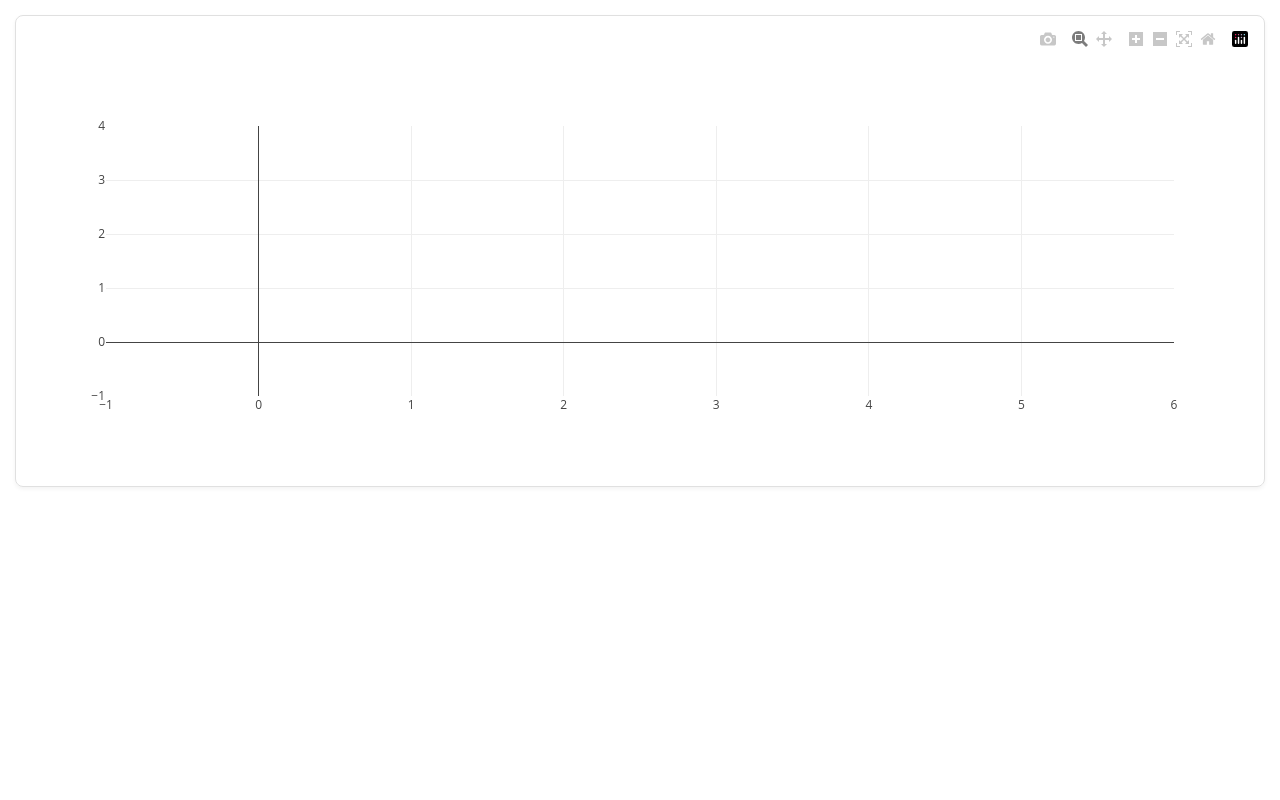
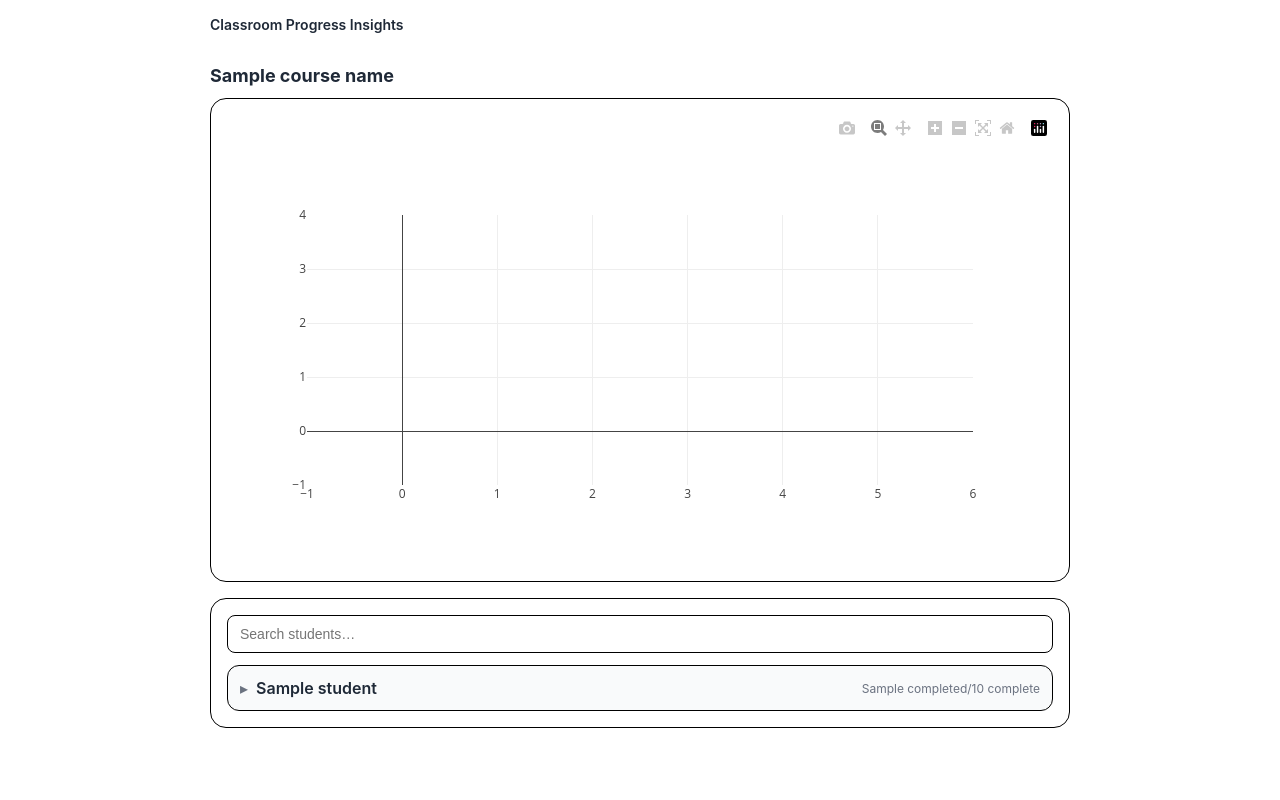
Before and after one commit to enopieastcobb/classroom-dashboard, a FastAPI app: template templates/dashboard.html in a window 1280 px wide. Run offline with FastAPI, Linux system fonts and the light colour scheme; the template is opened without the code that fills it: most values are stand-ins (such as "Sample title", 1, 10 or a date in 2020); some libraries are stand-ins or nearby versions.

Commit message:
Add missing login and course picker templates, port dashboard UI
login.html and course_picker.html were referenced by main.py but never
committed, so /launch and the no-courseId path of /dashboard crashed
with TemplateNotFound. Added both, plus a shared base.html for
consistent styling.

Rebuilt dashboard.html with a searchable, expandable per-student roster
(ported from enopi-fic-pwa's App.jsx card/search pattern) alongside the
existing heatmap. main.py now groups submission records by student and
extracts assignment due dates so the cards can show completion, score,
and overdue status per assignment.

```diff
--- a/main.py
+++ b/main.py
@@ -16,6 +16,8 @@
 import os
 import secrets
 import logging
+from collections import defaultdict
+from datetime import date
 from typing import List, Dict, Any
 
 # Configure logging
@@ -120,20 +122,32 @@
 class DataProcessor:
     """Pure logic for transforming API responses into flat records."""
     @staticmethod
+    def _format_due_date(meta: Dict[str, Any]) -> str | None:
+        due = meta.get('dueDate')
+        if not due or not all(k in due for k in ('year', 'month', 'day')):
+            return None
+        return f"{due['year']:04d}-{due['month']:02d}-{due['day']:02d}"
+
+    @staticmethod
     def process_submission_batch_item(response: Dict[str, Any], meta: Dict[str, Any], roster: Dict[str, str]) -> List[Dict[str, Any]]:
         submissions = response.get('studentSubmissions', [])
         records = []
+        due_str = DataProcessor._format_due_date(meta)
+        today_str = date.today().isoformat()
         for sub in submissions:
             score = sub.get('assignedGrade')
             max_pts = meta.get('maxPoints')
+            completed = sub.get('state') in ['TURNED_IN', 'GRADED']
             records.append({
                 "Student": roster.get(sub.get('userId'), "External Student"),
                 "Assignment": meta.get('title'),
-                "Completed": 1 if sub.get('state') in ['TURNED_IN', 'GRADED'] else 0,
+                "Completed": 1 if completed else 0,
                 "Status": sub.get('state', 'NEW'),
                 "Score": score,
                 "Max Points": max_pts,
-                "Grade %": (float(score) / max_pts * 100) if score is not None and max_pts else 0
+                "Grade %": (float(score) / max_pts * 100) if score is not None and max_pts else 0,
+                "Due": due_str,
+                "Overdue": bool(due_str and not completed and due_str < today_str),
             })
         return records
 
@@ -275,7 +289,7 @@
         assignments = classroom_svc.get_coursework(course_id)
 
         if not assignments:
-            return templates.TemplateResponse("dashboard.html", {"request": request, "course_name": course_name, "chart_json": None, "chart_html": "<p>No assignments found for this class.</p>"})
+            return templates.TemplateResponse("dashboard.html", {"request": request, "course_name": course_name, "chart_json": None, "chart_html": "<p>No assignments found for this class.</p>", "roster": []})
 
         processed_records = classroom_svc.get_submissions_batch(course_id, assignments, student_roster)
 
@@ -299,8 +313,23 @@
             fig.update_layout(height=600, margin=dict(l=150))
             fig.update_xaxes(side="top")
             chart_json = fig.to_json()
+
+            # Group into a per-student roster for the detailed, expandable card view
+            student_map: Dict[str, List[Dict[str, Any]]] = defaultdict(list)
+            for record in processed_records:
+                student_map[record["Student"]].append(record)
+            roster = [
+                {
+                    "name": name,
+                    "completed": sum(1 for a in items if a["Completed"]),
+                    "total": len(items),
+                    "assignments": items,
+                }
+                for name, items in sorted(student_map.items())
+            ]
         else:
             chart_json = None
+            roster = []
 
     except Exception as e:
         logger.error(f"Failed to load classroom dashboard for course {course_id}: {e}", exc_info=True)
@@ -314,10 +343,11 @@
             <small>The system is currently syncing with Google Classroom. Please refresh in a moment.</small>
         </div>
         """
-        return templates.TemplateResponse("dashboard.html", {"request": request, "chart_html": chart_html, "chart_json": None})
+        return templates.TemplateResponse("dashboard.html", {"request": request, "chart_html": chart_html, "chart_json": None, "roster": []})
 
     return templates.TemplateResponse("dashboard.html", {
         "request": request,
         "course_name": course_name,
-        "chart_json": chart_json
+        "chart_json": chart_json,
+        "roster": roster
     })
--- /dev/null
+++ b/templates/base.html
@@ -0,0 +1,64 @@
+<!DOCTYPE html>
+<html lang="en">
+<head>
+    <meta charset="UTF-8">
+    <meta name="viewport" content="width=device-width, initial-scale=1.0">
+    <title>{% block title %}Classroom Progress Insights{% endblock %}</title>
+    <style>
+        * { box-sizing: border-box; }
+        body {
+            font-family: -apple-system, BlinkMacSystemFont, "Segoe UI", Roboto, sans-serif;
+            margin: 0;
+            background: #ffffff;
+            color: #1f2937;
+        }
+        .topbar {
+            display: flex;
+            align-items: center;
+            justify-content: space-between;
+            max-width: 900px;
+            margin: 0 auto;
+            padding: 16px 20px;
+        }
+        .topbar .brand { font-size: 14px; font-weight: 600; color: #1f2937; }
+        .page {
+            max-width: 900px;
+            margin: 0 auto;
+            padding: 0 20px 48px;
+        }
+        .card {
+            background: #fff;
+            border: 1.5px solid #000;
+            border-radius: 16px;
+            padding: 16px;
+            margin-bottom: 16px;
+        }
+        .center-page {
+            min-height: 80vh;
+            display: flex;
+            align-items: center;
+            justify-content: center;
+        }
+        .btn {
+            font-size: 14px;
+            font-weight: 500;
+            border: 0.5px solid #000;
+            border-radius: 8px;
+            padding: 10px 16px;
+            background: #fff;
+            cursor: pointer;
+        }
+        .btn:hover { background: #f5f5f5; }
+    </style>
+    {% block head %}{% endblock %}
+</head>
+<body>
+    <div class="topbar">
+        <span class="brand">Classroom Progress Insights</span>
+    </div>
+    <div class="page">
+        {% block content %}{% endblock %}
+    </div>
+    {% block scripts %}{% endblock %}
+</body>
+</html>
--- a/templates/dashboard.html
+++ b/templates/dashboard.html
@@ -1,28 +1,85 @@
-<!DOCTYPE html>
-<html lang="en">
-<head>
-    <meta charset="UTF-8">
-    <meta name="viewport" content="width=device-width, initial-scale=1.0">
-    <title>Classroom Progress Insights</title>
-    <style>
-        body { font-family: -apple-system, BlinkMacSystemFont, "Segoe UI", Roboto, sans-serif; margin: 15px; background: #ffffff; }
-        .card { border: 1px solid #e0e0e0; border-radius: 8px; padding: 10px; box-shadow: 0 2px 4px rgba(0,0,0,0.05); }
-    </style>
-    <script src="https://cdn.plot.ly/plotly-latest.min.js"></script>
-</head>
-<body>
+{% extends "base.html" %}
+{% block title %}{{ course_name or "Classroom Progress Insights" }}{% endblock %}
+{% block content %}
+<h1 style="font-size:18px; margin:16px 0 12px;">{{ course_name or "Class Progress" }}</h1>
+
+{% if chart_json %}
 <div class="card">
+    <div id="plotly-chart"></div>
+</div>
+{% elif chart_html %}
+<div class="card">{{ chart_html | safe }}</div>
+{% else %}
+<div class="card"><p style="color:#6b7280;">No data available to display.</p></div>
+{% endif %}
+
+{% if roster %}
+<div class="card">
+    <input id="studentSearch" type="text" placeholder="Search students…"
+           style="width:100%; border:0.5px solid #000; border-radius:8px; padding:10px 12px; font-size:14px; outline:none; margin-bottom:12px;">
+    <div id="rosterList" style="display:flex; flex-direction:column; gap:10px;">
+        {% for student in roster %}
+        <div class="student-card" data-name="{{ student.name | lower }}"
+             style="border:0.5px solid #000; border-radius:12px; padding:12px; background:#f9fafb;">
+            <div class="student-header" style="display:flex; align-items:center; gap:8px; cursor:pointer;">
+                <span class="chevron" style="color:#6b7280;">&#9656;</span>
+                <span style="font-weight:600;">{{ student.name }}</span>
+                <span style="margin-left:auto; font-size:12px; color:#6b7280;">
+                    {{ student.completed }}/{{ student.total }} complete
+                </span>
+            </div>
+            <div class="student-details" style="display:none; flex-direction:column; gap:6px; margin-top:10px;">
+                {% for a in student.assignments %}
+                <div style="background:#fff; border-radius:8px; padding:8px 10px; display:flex; align-items:center; gap:8px;">
+                    <span style="width:10px; height:10px; border-radius:3px; flex-shrink:0;
+                                 background:{{ '#2ecc71' if a.Completed else '#fff' }};
+                                 border:1px solid {{ '#2ecc71' if a.Completed else '#9ca3af' }};"></span>
+                    <span style="font-size:13px; flex:1;">{{ a.Assignment }}</span>
+                    {% if a.Score is not none %}
+                    <span style="font-size:12px; color:#6b7280;">{{ a.Score }}/{{ a["Max Points"] }} ({{ "%.0f"|format(a["Grade %"]) }}%)</span>
+                    {% endif %}
+                    {% if a.Due %}
+                    <span style="font-size:11px; {{ 'color:#d93025;' if a.Overdue else 'color:#9ca3af;' }}">
+                        {{ 'past due' if a.Overdue else 'due' }} {{ a.Due }}
+                    </span>
+                    {% endif %}
+                </div>
+                {% endfor %}
+            </div>
+        </div>
+        {% endfor %}
+    </div>
+</div>
+{% endif %}
+{% endblock %}
+
+{% block scripts %}
 {% if chart_json %}
-            <div id="plotly-chart"></div>
+<script src="https://cdn.plot.ly/plotly-latest.min.js" nonce="{{ nonce }}"></script>
 <script nonce="{{ nonce }}">
     const chartData = {{ chart_json | safe }};
     Plotly.newPlot('plotly-chart', chartData.data, chartData.layout);
 </script>
-        {% elif chart_html %}
-            {{ chart_html | safe }}
-        {% else %}
-            <p>No data available to display.</p>
 {% endif %}
-    </div>
-</body>
-</html>
+
+{% if roster %}
+<script nonce="{{ nonce }}">
+    document.querySelectorAll('.student-header').forEach((header) => {
+        header.addEventListener('click', () => {
+            const details = header.nextElementSibling;
+            const chevron = header.querySelector('.chevron');
+            const open = details.style.display === 'flex';
+            details.style.display = open ? 'none' : 'flex';
+            chevron.innerHTML = open ? '&#9656;' : '&#9662;';
+        });
+    });
+
+    document.getElementById('studentSearch').addEventListener('input', (e) => {
+        const q = e.target.value.trim().toLowerCase();
+        document.querySelectorAll('.student-card').forEach((card) => {
+            card.style.display = card.dataset.name.includes(q) ? '' : 'none';
+        });
+    });
+</script>
+{% endif %}
+{% endblock %}
```
Also changed, not shown: templates/course_picker.html (added, +25 -0 lines), templates/login.html (added, +33 -0 lines). Lines whose indentation alone changed are shown as unchanged.
